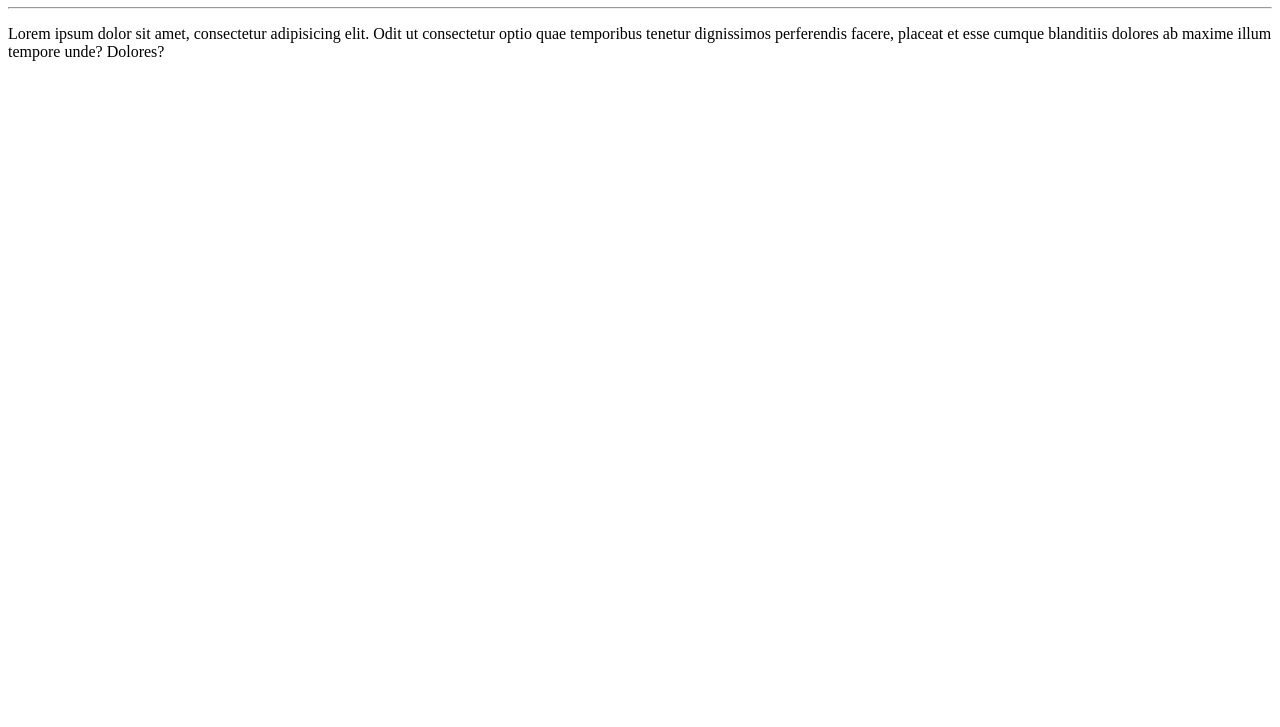
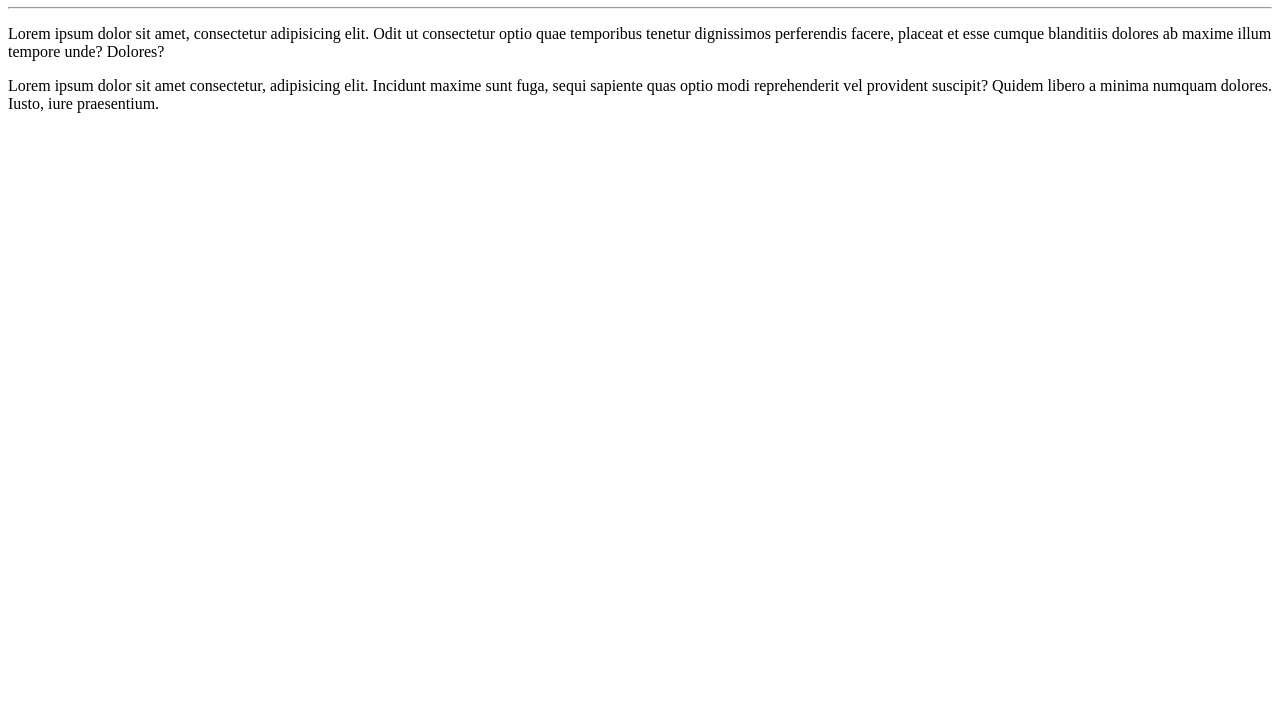
Before and after one commit to ebLPellegrini/Hello-World, a plain HTML site: page website-example/index.html in a window 1280 px wide. Shown: the part 73-800 px from the top of the page. Drawn offline with Linux system fonts and the light colour scheme.

Commit message:
added a new paragraph

```diff
--- a/website-example/index.html
+++ b/website-example/index.html
@@ -9,5 +9,6 @@
     <h1>Hello World!</h1>
     <hr>
     <p>Lorem ipsum dolor sit amet, consectetur adipisicing elit. Odit ut consectetur optio quae temporibus tenetur dignissimos perferendis facere, placeat et esse cumque blanditiis dolores ab maxime illum tempore unde? Dolores?</p>
+    <p>Lorem ipsum dolor sit amet consectetur, adipisicing elit. Incidunt maxime sunt fuga, sequi sapiente quas optio modi reprehenderit vel provident suscipit? Quidem libero a minima numquam dolores. Iusto, iure praesentium.</p>
 </body>
 </html>
```
